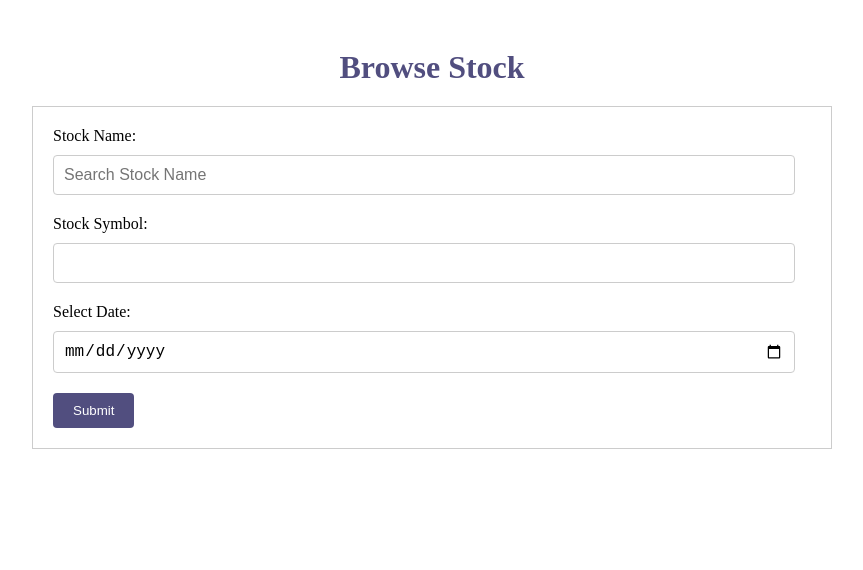
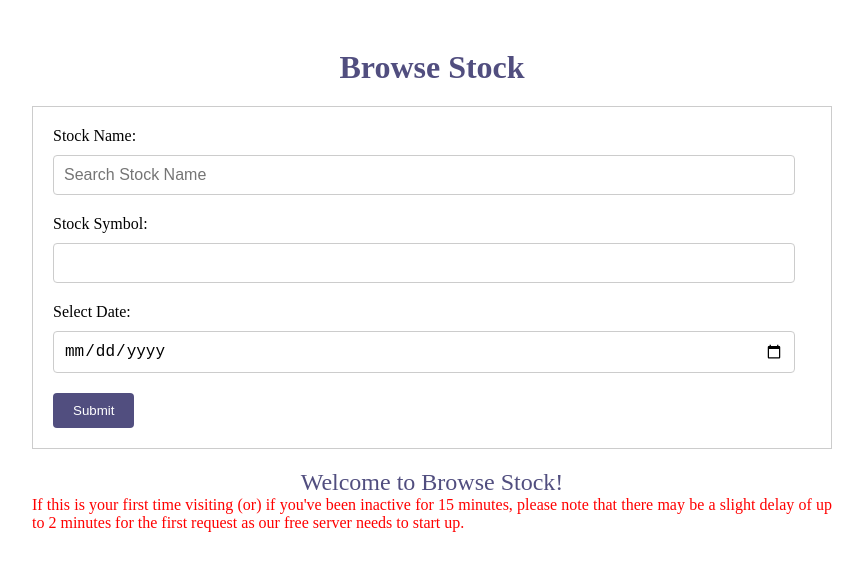
Before and after one commit to Fuzail22/Browse_Stock_OHLCV, a React (Create React App) app in the folder client/: page / in a window 1280 px wide. Shown: the top 570 px of the page, without its empty margins (208-1071 px from the left). Built offline with nearby package versions, Linux system fonts and the light colour scheme.

Commit message:
Welcome msg

```diff
--- a/client/package.json
+++ b/client/package.json
@@ -40,7 +40,6 @@
       "last 1 safari version"
     ]
   },
-  "proxy": "http://localhost:5000/api/",
   "devDependencies": {
     "gh-pages": "^6.0.0"
   }
--- a/client/src/App.js
+++ b/client/src/App.js
@@ -60,6 +60,18 @@ function App() {
           <h3>{errorDisplay}</h3>
         </div>
       )}
+      {!errorDisplay && !stockData && (
+        <p style={{ color: "red", textAlign: "justify", fontSize: "2vh" }}>
+          <div
+            style={{ color: "#514e7f", textAlign: "center", fontSize: "3vh" }}
+          >
+            Welcome to Browse Stock!
+          </div>
+          If this is your first time visiting (or) if you've been inactive for
+          15 minutes, please note that there may be a slight delay of up to 2
+          minutes for the first request as our free server needs to start up.
+        </p>
+      )}
       {stockData && (
         <div>
           <div className="stock-data">
```
